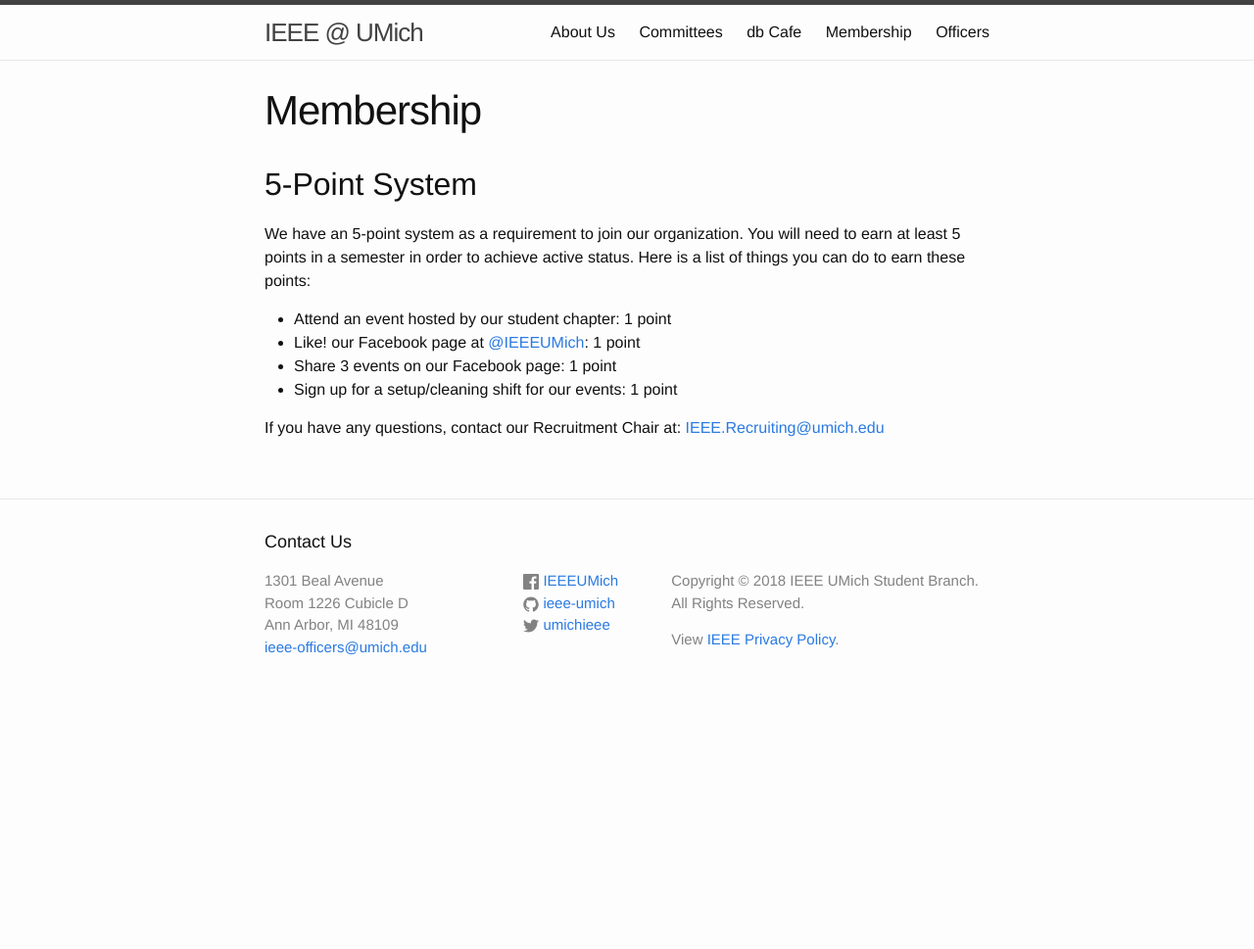
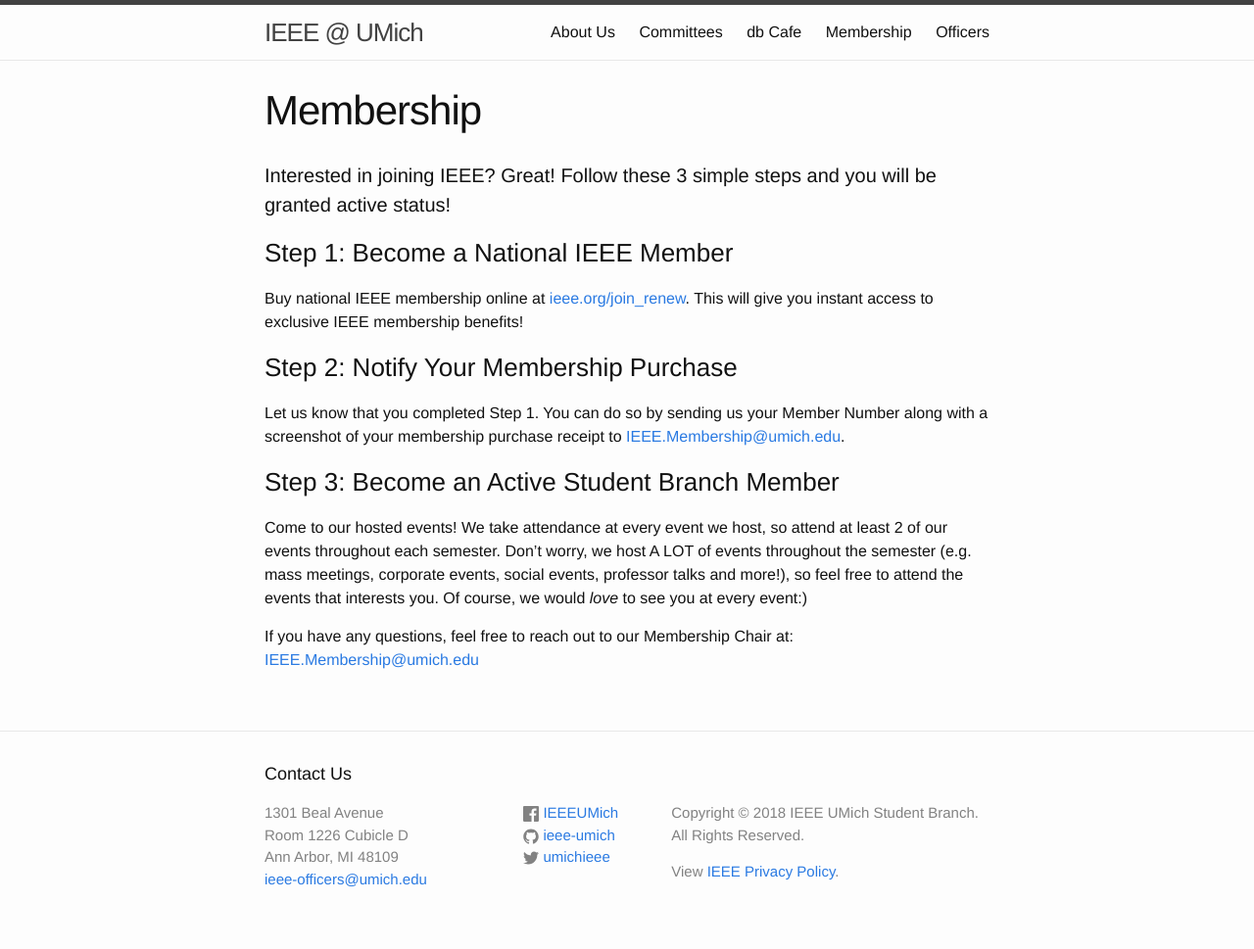
Before and after one commit to ieee-umich/ieee-website, a Jekyll site: the page built from membership.md, in a window 1280 px wide. Shown: the whole page at 98% size. Built offline with Jekyll 4.4.1, drawn with Linux system fonts in a browser that asks for light colours; comment, search, counter and statistics services are not loaded; before the commit the page ends 900 px from its top, so only the background shows below that.

Commit message:
MOD: Updated Membership page

```diff
--- a/membership.md
+++ b/membership.md
@@ -4,13 +4,15 @@
 permalink: /membership/
 ---
 
-## 5-Point System
+#### Interested in joining IEEE? Great! Follow these 3 simple steps and you will be granted active status!
 
-We have an 5-point system as a requirement to join our organization. You will need to earn at least 5 points in a semester in order to achieve active status. Here is a list of things you can do to earn these points:
+### Step 1: Become a National IEEE Member
+Buy national IEEE membership online at [ieee.org/join_renew](ieee.org/join_renew). This will give you instant access to exclusive IEEE membership benefits!
 
-- Attend an event hosted by our student chapter: 1 point
-- Like! our Facebook page at [@IEEEUMich](https://www.facebook.com/IEEEUMich/): 1 point
-- Share 3 events on our Facebook page: 1 point
-- Sign up for a setup/cleaning shift for our events: 1 point
+### Step 2: Notify Your Membership Purchase
+Let us know that you completed Step 1. You can do so by sending us your Member Number along with a screenshot of your membership purchase receipt to [IEEE.Membership@umich.edu](IEEE.Membership@umich.edu).
 
-If you have any questions, contact our Recruitment Chair at: [IEEE.Recruiting@umich.edu](mailto:IEEE.Recruiting@umich.edu)
+### Step 3: Become an Active Student Branch Member
+Come to our hosted events! We take attendance at every event we host, so attend at least 2 of our events throughout each semester. Don't worry, we host A LOT of events throughout the semester (e.g. mass meetings, corporate events, social events, professor talks and more!), so feel free to attend the events that interests you. Of course, we would _love_ to see you at every event:)
+
+If you have any questions, feel free to reach out to our Membership Chair at: [IEEE.Membership@umich.edu](mailto:IEEE.Membership@umich.edu)
```
